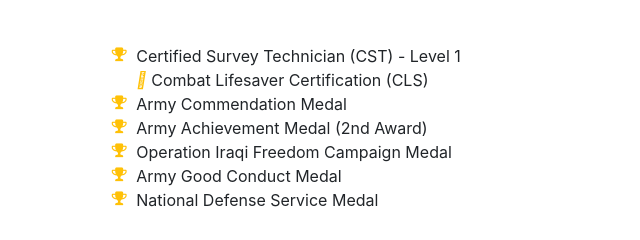
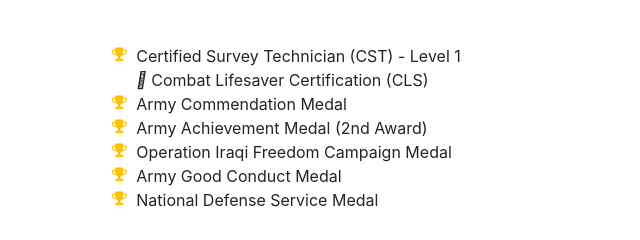
Before and after one commit to mgernst/mgernst.github.io, a website with bundled scripts: page index.html in a window 1280 px wide. Shown: the part 4666-4906 px from the top of the page, 218-858 px from the left. Built offline with nearby package versions, Linux system fonts and the light colour scheme; files whose address does not match are found by name; a web font is replaced by a local one.

Commit message:
Update index.html

```diff
--- a/index.html
+++ b/index.html
@@ -266,7 +266,7 @@
               <i class="fa-li fa fa-trophy text-warning"></i>
               Certified Survey Technician (CST) - Level 1</li>
             <li>
-              <i class="fas fa-medkit text-warning"></i>
+              <i class="fas fa-medkit"></i>
               Combat Lifesaver Certification (CLS)</li>
             <li>
               <i class="fa-li fa fa-trophy text-warning"></i>
```
